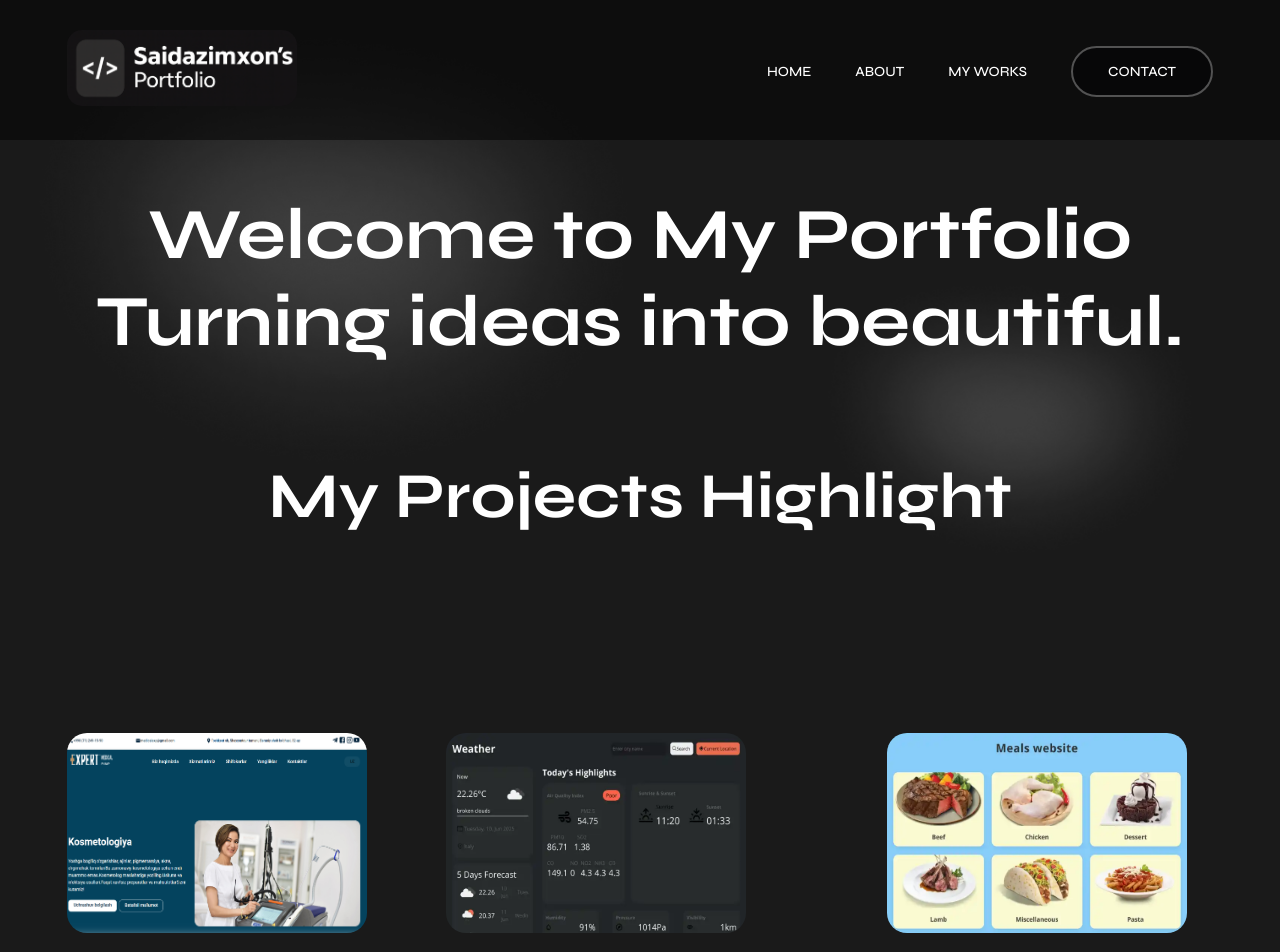
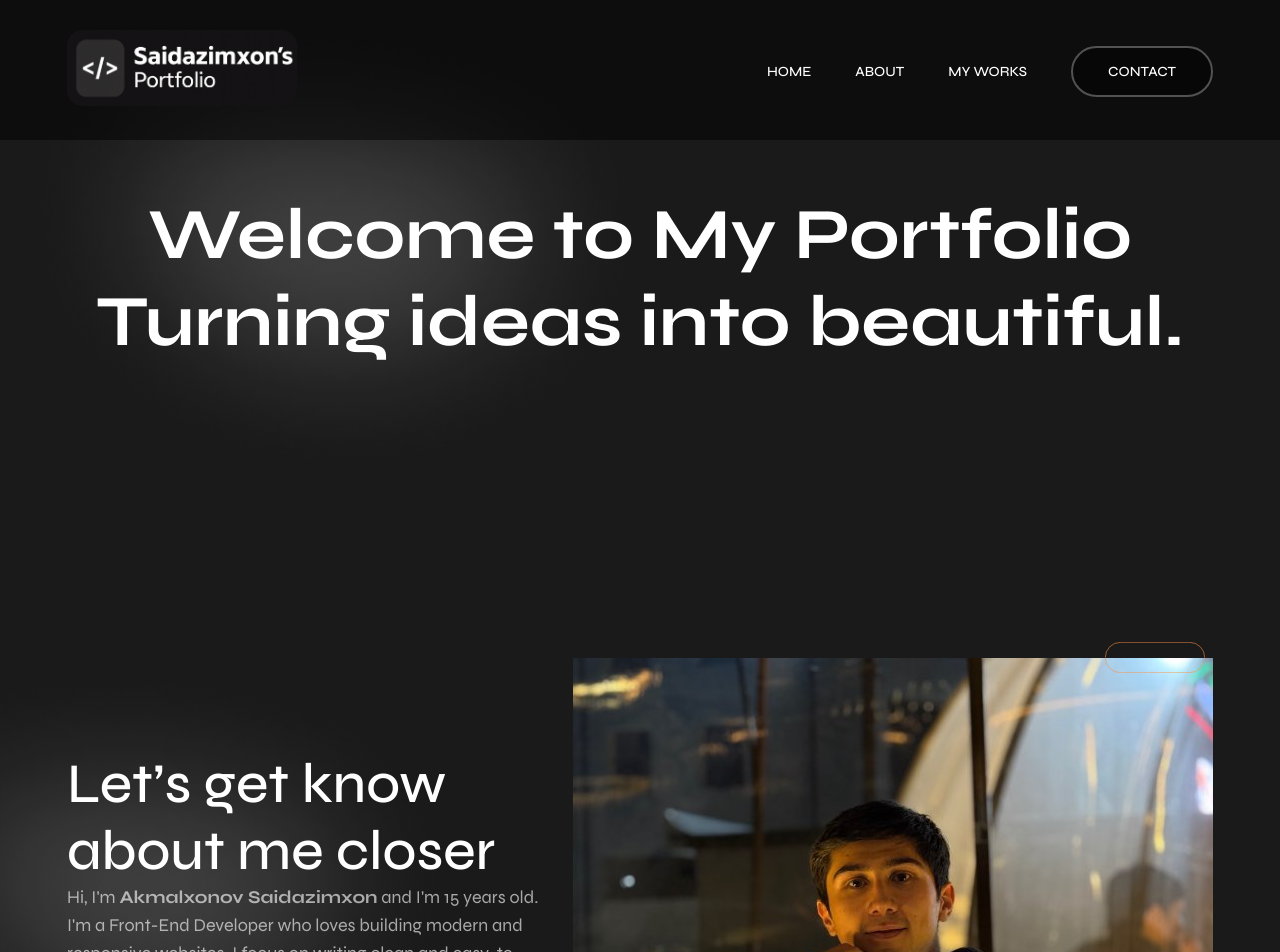
Before and after one commit to Saidazimweb01/Portfolio, a React (Vite) app: page / in a window 1280 px wide. Shown: the top 952 px of the page. Built offline with nearby package versions, Linux system fonts and the light colour scheme.

Commit message:
i thnk finally fix

```diff
--- a/src/components/App/App.jsx
+++ b/src/components/App/App.jsx
@@ -34,11 +34,11 @@ function App() {
             <Header isOpen={isOpen} setIsOpen={setIsOpen} burgerBtn={burgerBtn} />
             <main>
                 <Hero />
-
+                <About />
                 <Projects />
                 <Skills />
             </main>
-
+            <Footer />
         </>
     )
 }
```
